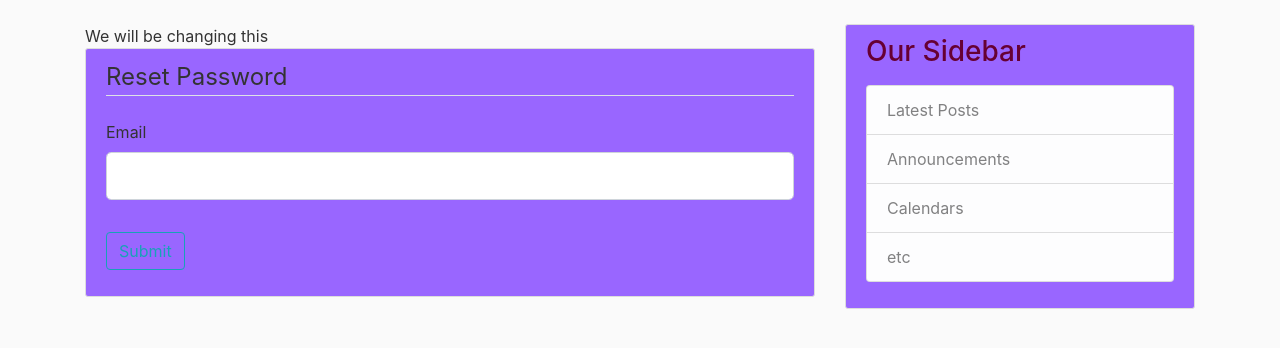
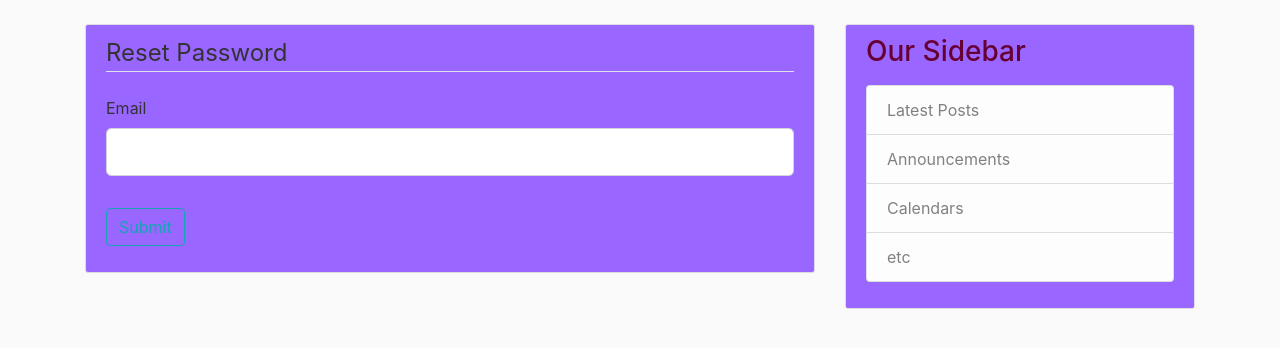
Before and after one commit to DhananjayAshok/FinancialWebsite, a Flask app: template website/templates/redeem_account.html in a window 1280 px wide. Shown: the part 56-404 px from the top of the page. Run offline with Flask 2, Linux system fonts and the light colour scheme; the template is opened without the code that fills it: most values are stand-ins (such as "Sample title", 1, 10 or a date in 2020); form fields are guessed from the names that the template uses; some libraries are stand-ins or nearby versions.

Commit message:
Unsure what this is

```diff
--- a/website/templates/redeem_account.html
+++ b/website/templates/redeem_account.html
@@ -1,6 +1,5 @@
 {% extends "layout.html" %}
 {% block content %}
-    We will be changing this
     <div class="content-section">
         <form method="POST" action="">
             {{ form.hidden_tag() }}
```
